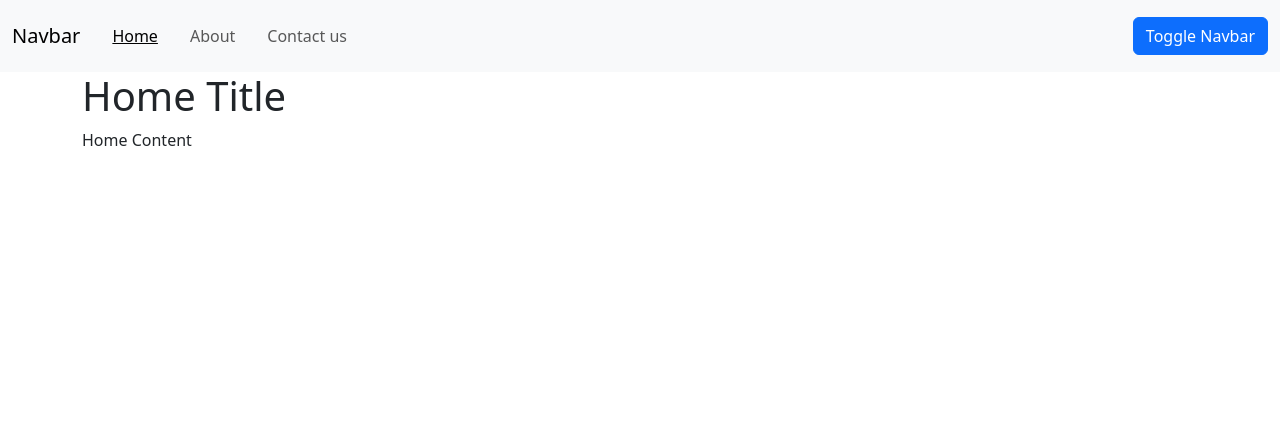
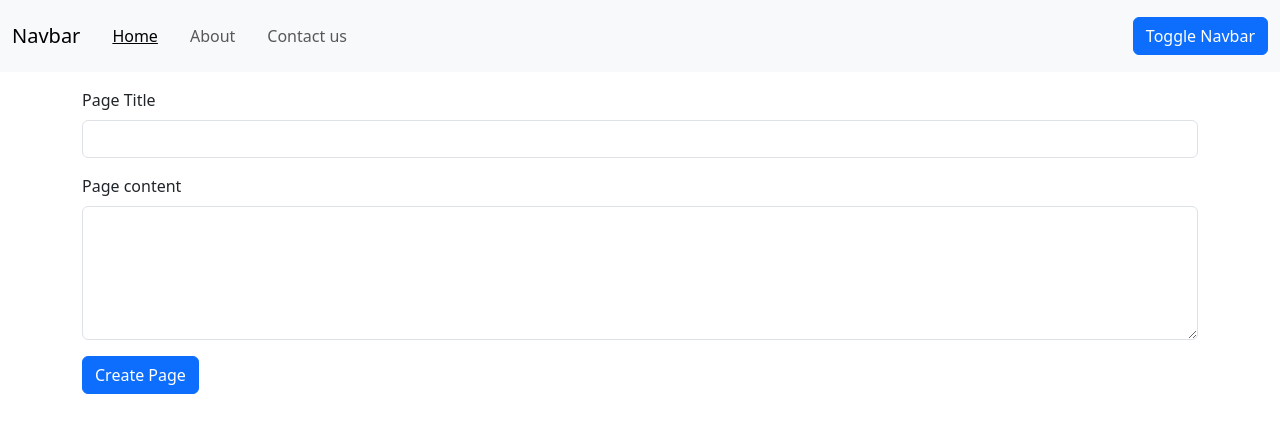
Before and after one commit to BaratovSokhibjon/own-vuejs-webapp, a Vue app: page / in a window 1280 px wide. Shown: the top 432 px of the page. Built offline with nearby package versions, Linux system fonts and the light colour scheme.

Commit message:
feat: a form compenent that gets the information from the App.vue

```diff
--- a/src/App.vue
+++ b/src/App.vue
@@ -1,16 +1,19 @@
 <template>
   <navbar :pages="pages" :active-page="activePage" :nav-link-click="navLinkClick" />
-  <page-viewer v-if="pages.length > 0" :page="pages[activePage]" />
+  <!-- <page-viewer v-if="pages.length > 0" :page="pages[activePage]" /> -->
+  <create-page :page-created="pageCreated"></create-page>
 </template>
 
 <script>
 import Navbar from './components/Navbar.vue';
 import PageViewer from './components/PageViewer.vue';
+import CreatePage from './components/CreatePage.vue';
 
 export default {
   components: {
     Navbar,
-    PageViewer
+    PageViewer,
+    CreatePage
   },
   props: {
     pages: {
--- /dev/null
+++ b/src/components/CreatePage.vue
@@ -0,0 +1,49 @@
+<template>
+    <div class="container">
+    <form action="">
+      <div class="my-3">
+        <label for="" class="form-label">
+          Page Title
+        </label>
+        <input type="text" class="form-control" :value="pageTitle" @input="(event) => pageTitle = event.target.value" />
+      </div>
+
+      <div class="mb-3">
+        <label for="" class="form-label">
+          Page content
+        </label>
+        <textarea type="text" class="form-control" rows="5"></textarea>
+      </div>
+
+      <div class="mb-3">
+        <button class="btn btn-primary" @click.prevent="pageCreated({pageTitle})">Create Page</button>
+      </div>
+    </form>
+  </div>
+</template>
+
+<script>
+
+export default {
+    props: {
+        pageTitle: {
+            type: String,
+            default: ""
+        },
+        pageCreated:{
+            type: Function,
+            required: true
+        }
+    },
+    data() {
+        return{
+            pageTitle: ''
+        }
+    },
+    methods: {
+        pageCreated(pageTitle) {
+            console.log(pageTitle)
+        }
+    }
+}
+</script>
```
